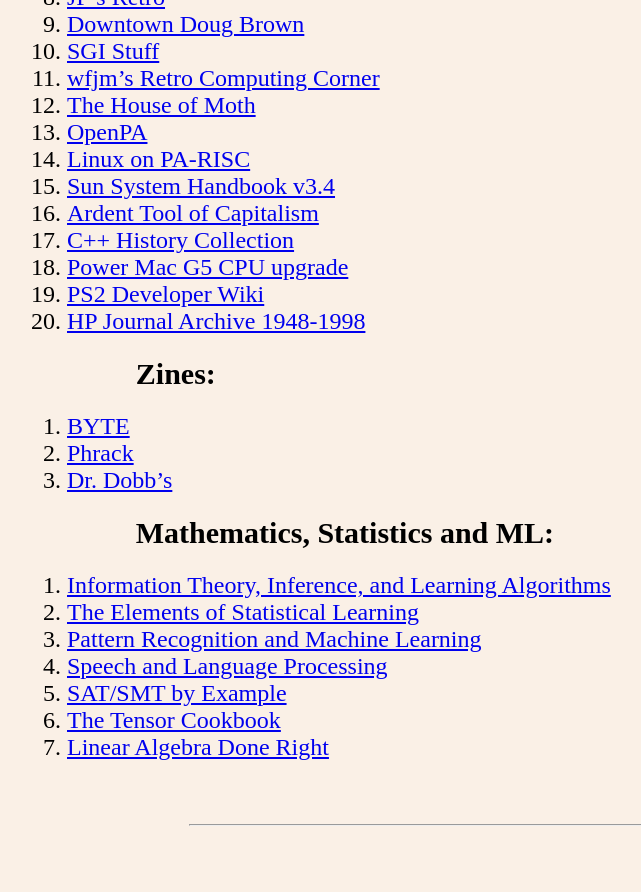
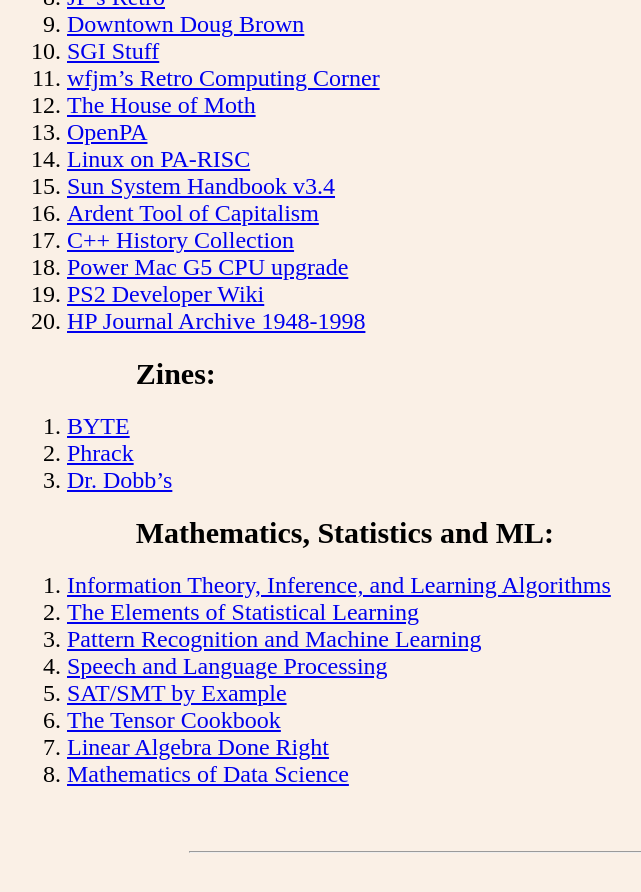
Before and after one commit to TeAeg/teaeg.github.io, a Jekyll site: the page built from index.md, in a window 1280 px wide and 900 px high, scrolled down 2326 px. Shown: the top 892 px of the window, without its empty margins (69-710 px from the left). Built offline with Jekyll 4.4.1, drawn with Linux system fonts in a browser that asks for light colours; our own code applies the rules of GitHub Pages for plain Markdown files.

Commit message:
Added a link to "Mathematics of Data Science"
Added a link to "Mathematics of Data Science" on the arXiv site

```diff
--- a/index.md
+++ b/index.md
@@ -97,3 +97,4 @@
 5. [SAT/SMT by Example](https://smt.st)
 6. [The Tensor Cookbook](https://tensorcookbook.com)
 7. [Linear Algebra Done Right](https://linear.axler.net)
+8. [Mathematics of Data Science](https://arxiv.org/abs/2607.11938)
```
